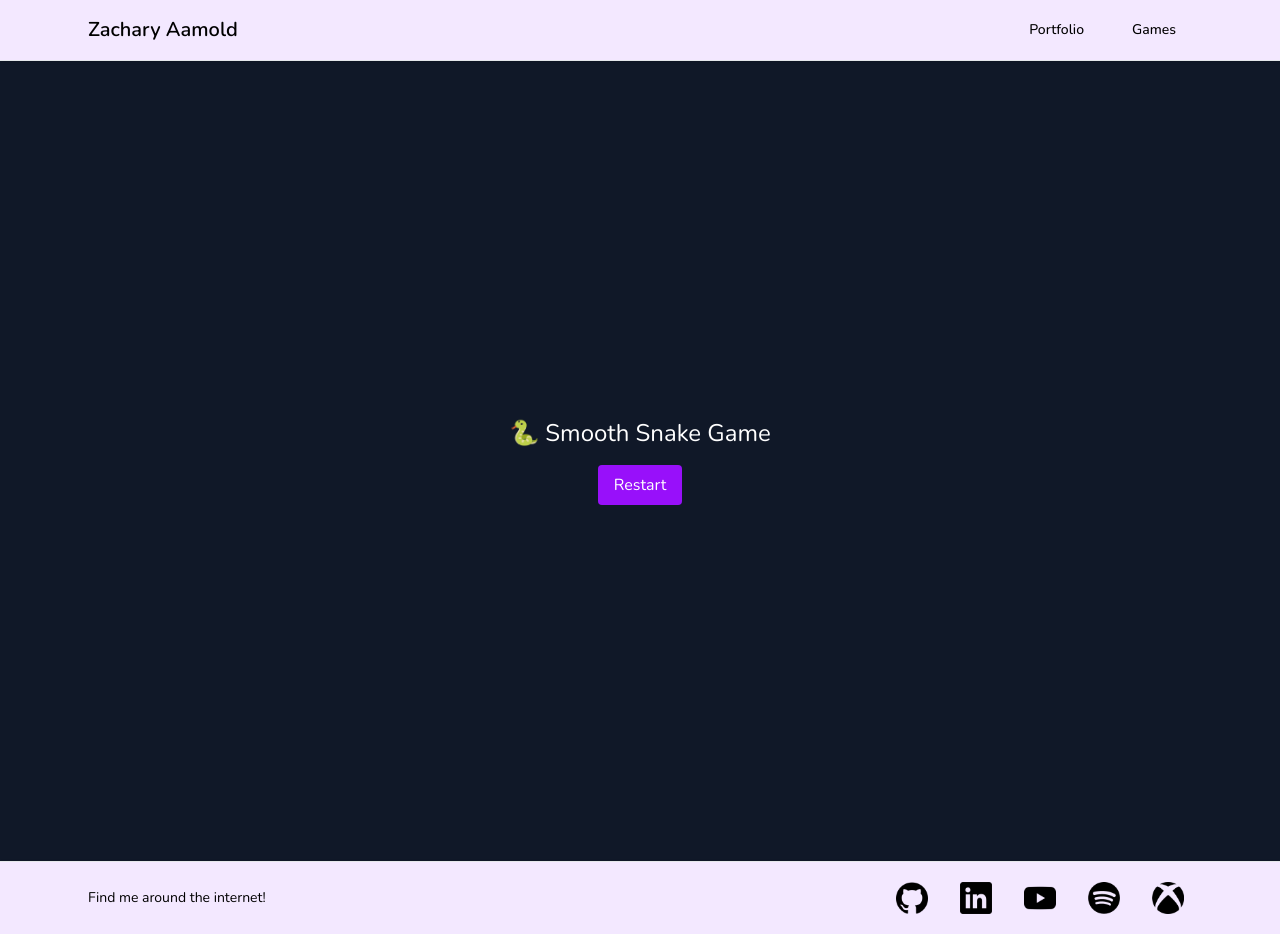
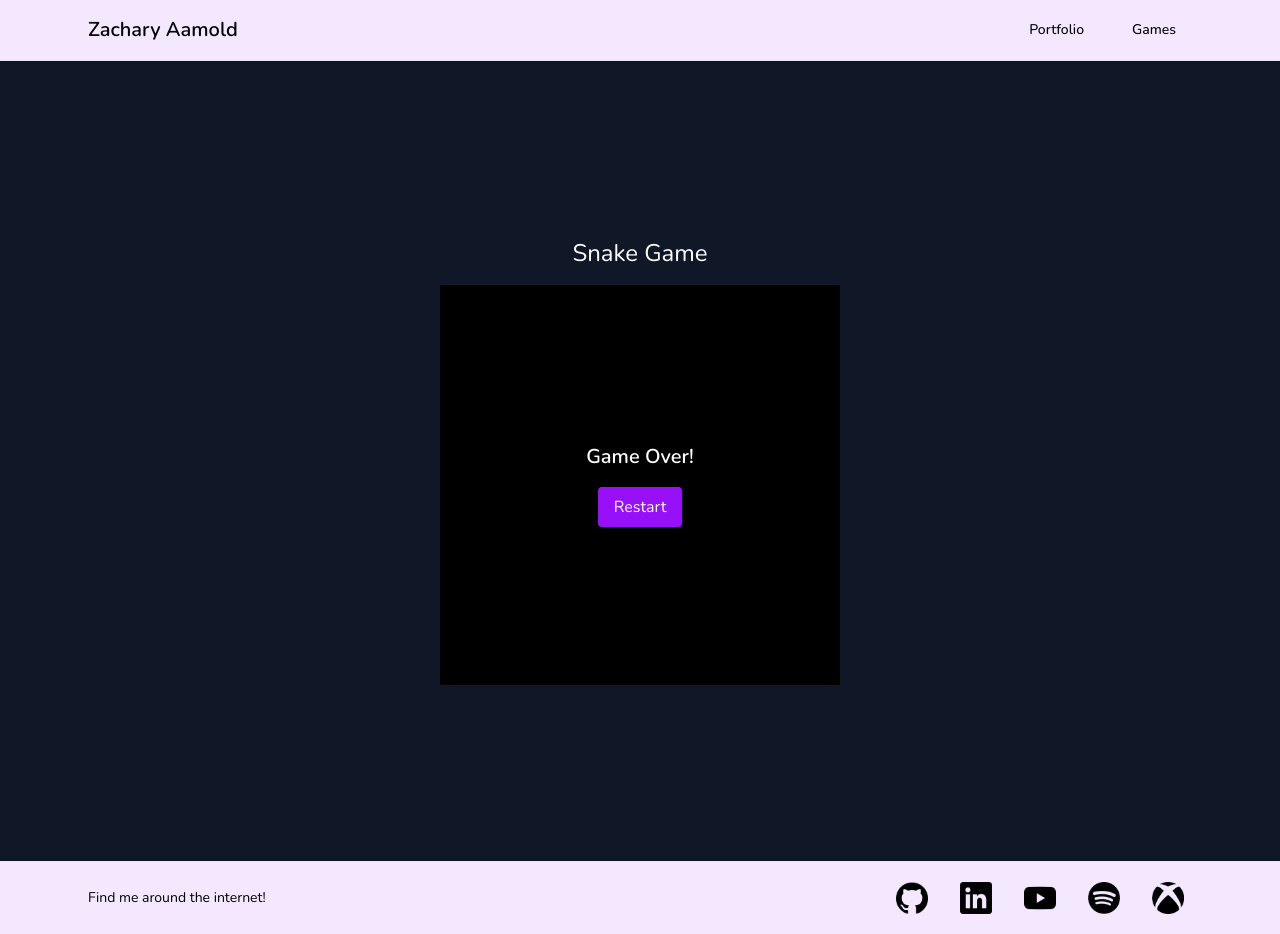
Before and after one commit to zaamold/zaamold-website, a Next.js app: page /games/snake in a window 1280 px wide. Built offline with nearby package versions, Linux system fonts and the light colour scheme.

Commit message:
Improved game over UI

```diff
--- a/src/app/games/snake/page.js
+++ b/src/app/games/snake/page.js
@@ -115,7 +115,7 @@ export default function SnakeGame() {
           head.y >= gridSize ||
           prev.some((p) => p.x === head.x && p.y === head.y)
         ) {
-          setGameOver(true);
+          onGameOver();
           return prev;
         }
 
@@ -136,9 +136,15 @@ export default function SnakeGame() {
     return () => clearInterval(interval);
   }, [dir, food, gameOver]);
 
+  const onGameOver = () => {
+    setGameOver(true);
+    // Returns the snake to its original state -
+    // prevents player from lerping on restart
+    setSnake([{ x: 10, y: 10 }]);
+  };
+
   // Restart the game
   const restart = () => {
-    setSnake([{ x: 10, y: 10 }]);
     setFood({ x: 5, y: 5 });
     setDir("RIGHT");
     setGameOver(false);
@@ -147,17 +153,10 @@ export default function SnakeGame() {
   return (
     <div
       ref={gameRef}
-      className="flex flex-col items-center justify-center h-screen bg-gray-900 text-white touch-none"
+      className="flex flex-col items-center justify-center h-screen bg-gray-900 text-white touch-none select-none"
     >
-      <h1 className="text-2xl mb-4">🐍 Smooth Snake Game</h1>
-      {gameOver ? (
-        <button
-          onClick={restart}
-          className="px-4 py-2 bg-purple-600 hover:bg-purple-700 rounded"
-        >
-          Restart
-        </button>
-      ) : (
+      <h1 className="text-2xl mb-4">Snake Game</h1>
+
       <div
         className="relative bg-gray-800"
         style={{
@@ -192,8 +191,20 @@ export default function SnakeGame() {
             }px)`,
           }}
         />
+
+        {/* Game Over Overlay */}
+        {gameOver && (
+          <div className="absolute inset-0 bg-black bg-opacity-60 flex flex-col items-center justify-center space-y-4">
+            <p className="text-xl font-semibold">Game Over!</p>
+            <button
+              onClick={restart}
+              className="px-4 py-2 bg-purple-600 hover:bg-purple-700 rounded"
+            >
+              Restart
+            </button>
           </div>
         )}
       </div>
+    </div>
   );
 }
```
Lines whose indentation alone changed are shown as unchanged.
